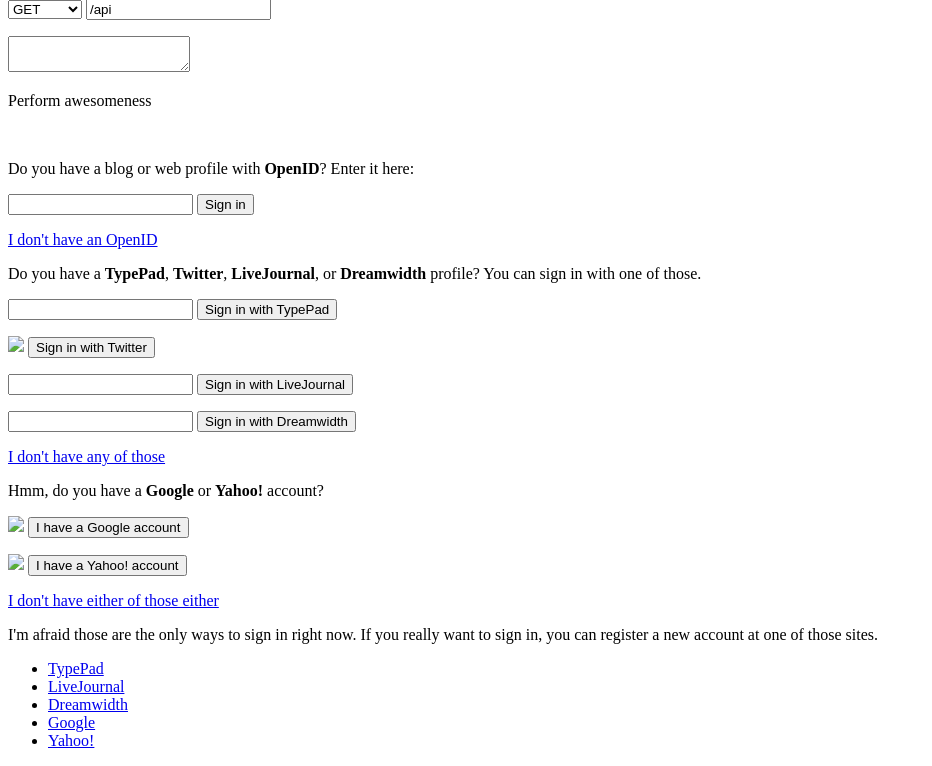
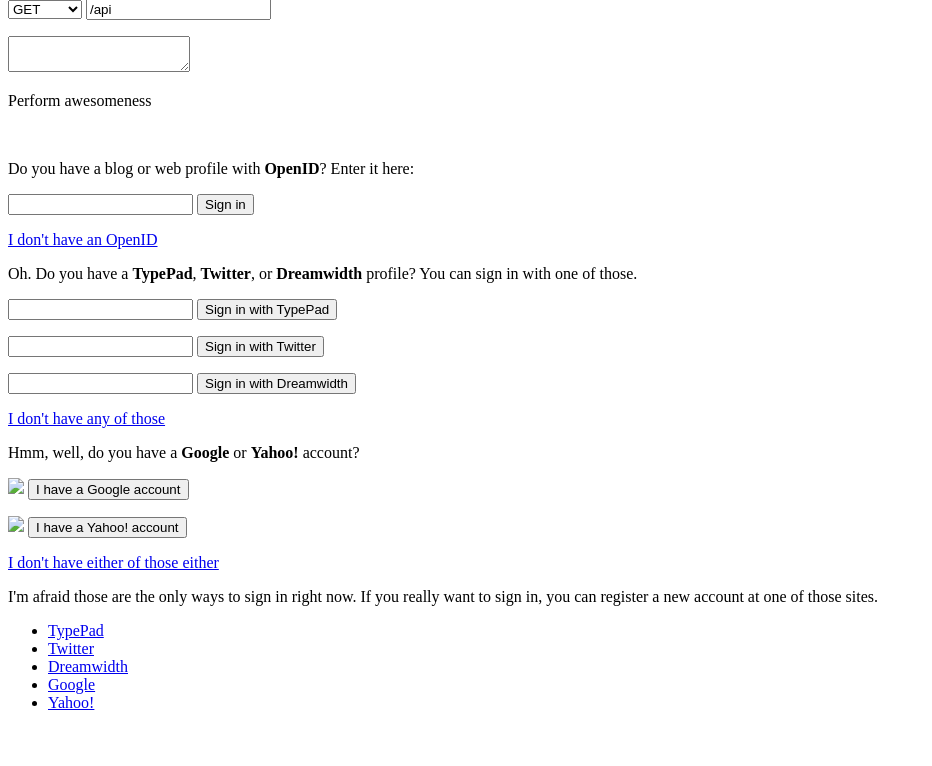
Before and after one commit to markpasc/giraffe, a Django app: template library/templates/library/api.html in a window 1280 px wide. Shown: the part 149-915 px from the top of the page, without its empty margins (0-932 px from the left). After the commit the page ends 859 px from the top, so only its background shows below. Run offline with Django 3.2, Linux system fonts and the light colour scheme; the template is opened without the code that fills it, so the values that code supplies are empty.

Commit message:
meh LiveJournal Change up the copy a little

```diff
--- a/library/templates/library/dialog/signin.html
+++ b/library/templates/library/dialog/signin.html
@@ -10,7 +10,7 @@
     </div>
 
     <div id="dialog-signin-step-2" class="dialog-signin-step">
-        <p>Do you have a <strong>TypePad</strong>, <strong>Twitter</strong>, <strong>LiveJournal</strong>, or <strong>Dreamwidth</strong> profile? You can sign in with one of those.</p>
+        <p>Oh. Do you have a <strong>TypePad</strong>, <strong>Twitter</strong>, or <strong>Dreamwidth</strong> profile? You can sign in with one of those.</p>
 
         <form method="POST" action="{% url library.views.auth.start_openid %}">
             <input type="hidden" name="openid_pattern" value="http://profile.typepad.com/{name}">
@@ -18,12 +18,7 @@
         </form>
 
         <form method="GET" action="{% url library.views.auth.start_twitter %}">
-            <p><img src="{% url static path="signin/twitter.png" %}"> <input type="submit" value="Sign in with Twitter"></p>
-        </form>
-
-        <form method="POST" action="{% url library.views.auth.start_openid %}">
-            <input type="hidden" name="openid_pattern" value="http://{name}.livejournal.com/">
-            <p><input class="openid livejournal" name="openid_username"> <input type="submit" value="Sign in with LiveJournal"></p>
+            <p><input class="openid twitter" name="username"> <input type="submit" value="Sign in with Twitter"></p>
         </form>
 
         <form method="POST" action="{% url library.views.auth.start_openid %}">
@@ -35,7 +30,7 @@
     </div>
 
     <div id="dialog-signin-step-3" class="dialog-signin-step">
-        <p>Hmm, do you have a <strong>Google</strong> or <strong>Yahoo!</strong> account?</p>
+        <p>Hmm, well, do you have a <strong>Google</strong> or <strong>Yahoo!</strong> account?</p>
 
         <form method="POST" action="{% url library.views.auth.start_openid %}">
             <input type="hidden" name="openid_url" value="https://www.google.com/accounts/o8/id">
@@ -55,7 +50,7 @@
 
         <ul>
             <li class="typepad"><a href="http://www.typepad.com/connect/register">TypePad</a></li>
-            <li class="livejournal"><a href="http://www.livejournal.com/">LiveJournal</a></li>
+            <li class="twitter"><a href="http://twitter.com/">Twitter</a></li>
             <li class="dreamwidth"><a href="http://www.dreamwidth.org/">Dreamwidth</a></li>
             <li class="google"><a href="https://www.google.com/accounts/">Google</a></li>
             <li class="yahoo"><a href="http://login.yahoo.com/">Yahoo!</a></li>
```
Also changed, not shown: static/style.css (+11 -2 lines).
